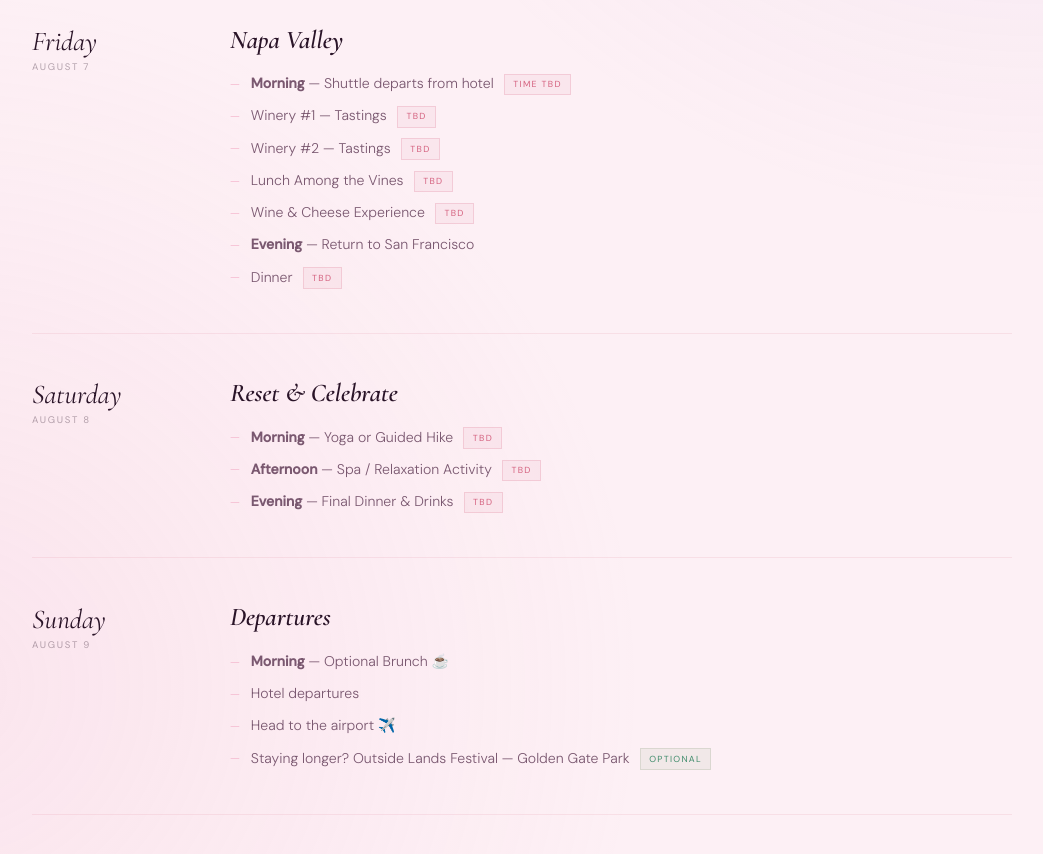
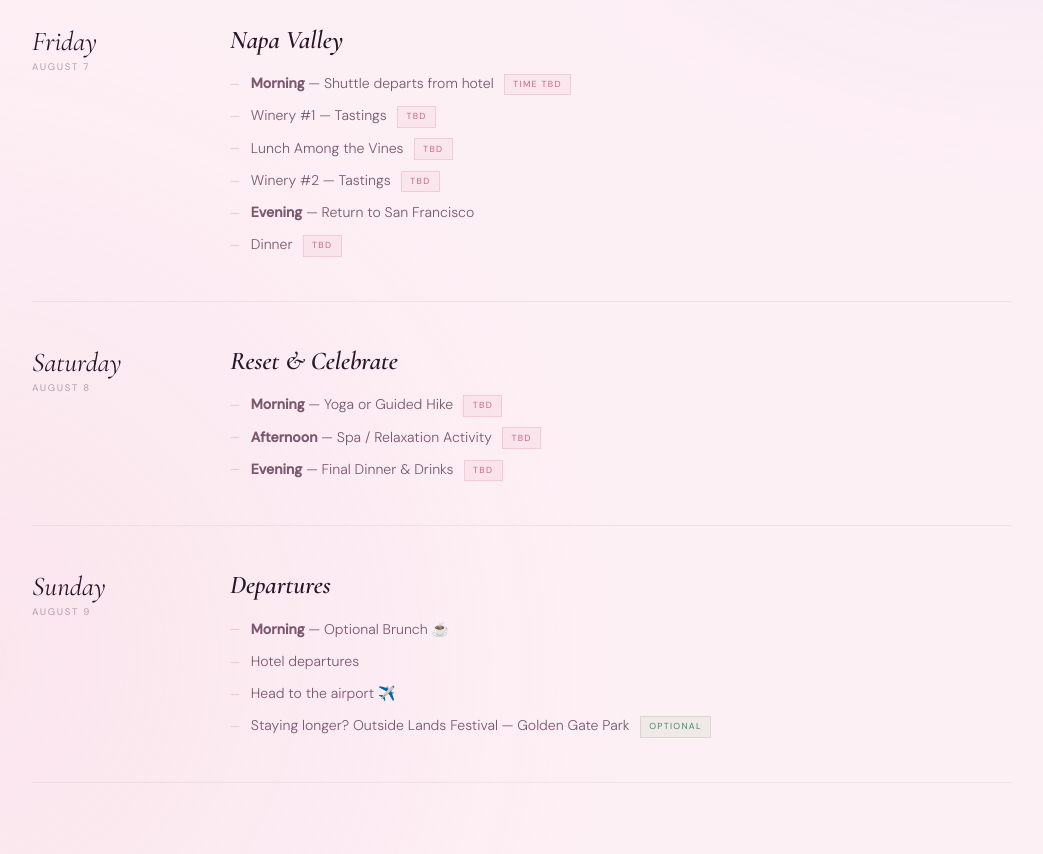
Before and after one commit to donz0723/napa-before-nuptials, a plain HTML site: page index.html in a window 1280 px wide. Shown: the part 1480-2334 px from the top of the page, without its empty margins (118-1161 px from the left). Drawn offline with nearby package versions, Linux system fonts and the light colour scheme.

Commit message:
Reorder Friday itinerary items

```diff
--- a/index.html
+++ b/index.html
@@ -1198,9 +1198,8 @@
           <ul class="lr-acts">
             <li class="lr-act"><strong>Morning</strong> — Shuttle departs from hotel <span class="chip chip-tbd">Time TBD</span></li>
             <li class="lr-act">Winery #1 — Tastings <span class="chip chip-tbd">TBD</span></li>
+            <li class="lr-act">Lunch Among the Vines <span class="chip chip-tbd">TBD</span></li>
             <li class="lr-act">Winery #2 — Tastings <span class="chip chip-tbd">TBD</span></li>
-            <li class="lr-act">Lunch Among the Vines <span class="chip chip-tbd">TBD</span></li>
-            <li class="lr-act">Wine &amp; Cheese Experience <span class="chip chip-tbd">TBD</span></li>
             <li class="lr-act"><strong>Evening</strong> — Return to San Francisco</li>
             <li class="lr-act">Dinner <span class="chip chip-tbd">TBD</span></li>
           </ul>
```
